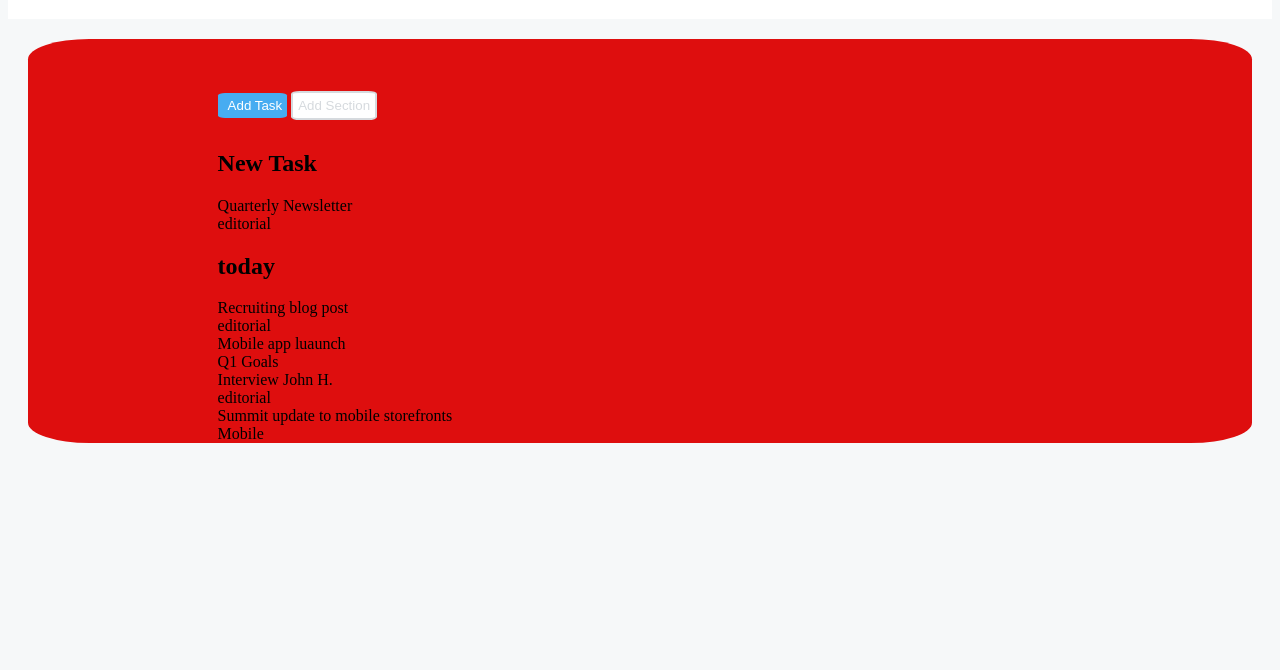
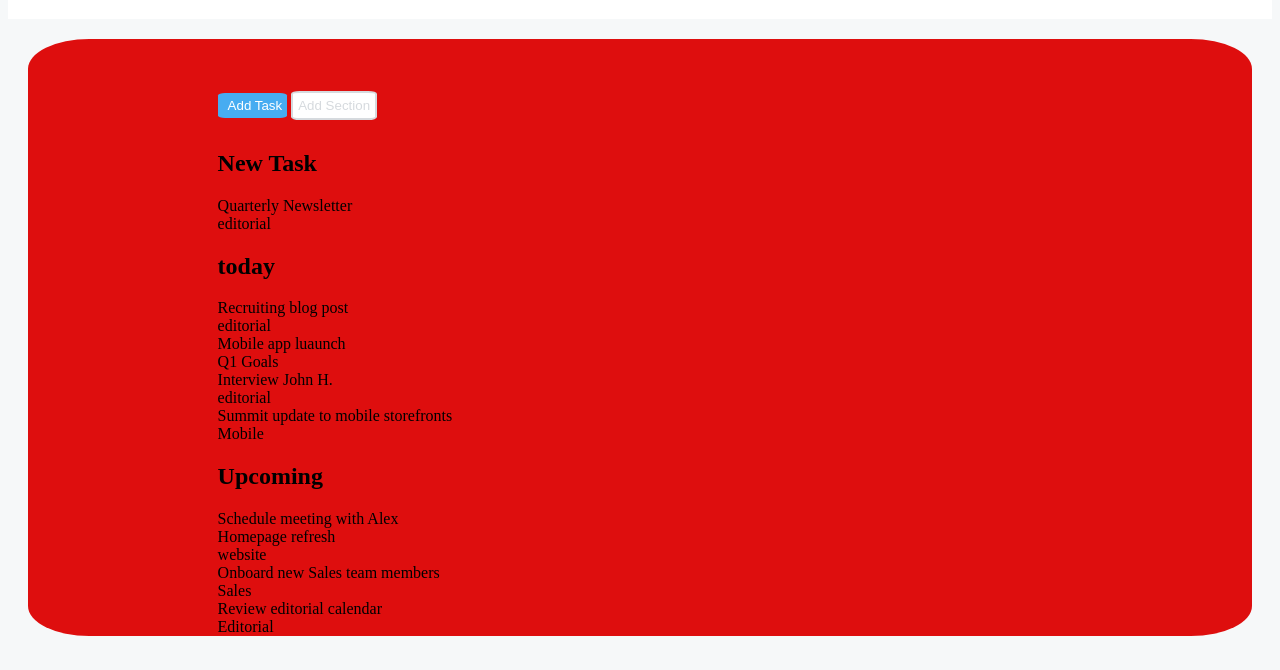
Before and after one commit to MicheleFumi/html-css-toboolist, a plain HTML site: page index.html in a window 1280 px wide. Shown: the part 130-800 px from the top of the page. Drawn offline with Linux system fonts and the light colour scheme.

Commit message:
add to do lines

```diff
--- a/index.html
+++ b/index.html
@@ -34,8 +34,17 @@
                     <h2> today</h2>
                     <div>Recruiting blog post</div><span class="editorial info"> editorial</span>
                     <div>Mobile app luaunch</div><span class="q1 info"> Q1 Goals</span>
-                    <div>Interview John H.</div><span class="Recruiting info"> editorial</span>
+                    <div>Interview John H.</div><span class="recruiting info"> editorial</span>
                     <div>Summit update to mobile storefronts</div><span class="mobile info"> Mobile</span>
+
+                </div>
+
+                <div class="Upcoming">
+                    <h2> Upcoming</h2>
+                    <div>Schedule meeting with Alex</div>
+                    <div>Homepage refresh</div><span class="website info"> website</span>
+                    <div>Onboard new Sales team members</div><span class="sales info"> Sales</span>
+                    <div>Review editorial calendar</div><span class="editorial info"> Editorial</span>
 
                 </div>
 
```
